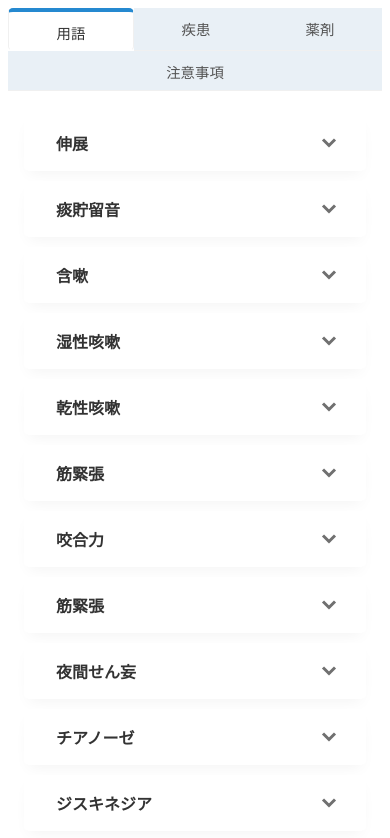
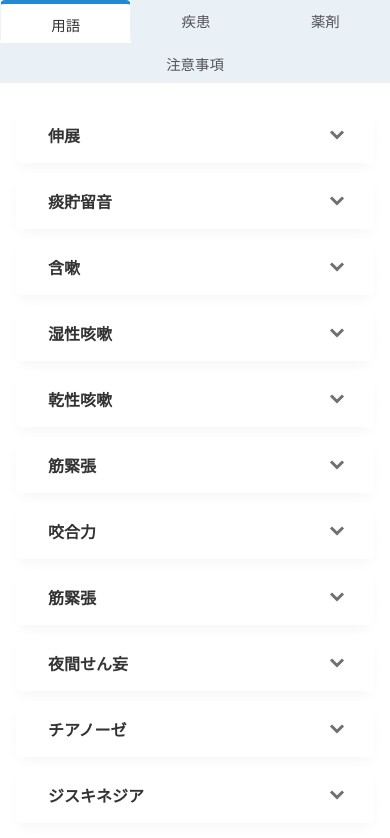
Before and after one commit to Syou-12/Work, a plain HTML site: page index.html in a window 390 px wide. Shown: the top 838 px of the page. Drawn offline with Linux system fonts and the light colour scheme.

Commit message:
Add files via upload

```diff
--- a/CSS/style.css
+++ b/CSS/style.css
@@ -1,3 +1,5 @@
+@charset "utf-8";
+
 /* タブ */
 .tab-1 {
     display: flex;
@@ -172,3 +174,11 @@ main {
     transform: none;
     opacity: 1;
 }
+
+@media screen and (max-width: 767px) {
+    body {
+        margin: 0 auto;
+        overflow-x: hidden;
+
+    }
+}
--- a/index.html
+++ b/index.html
@@ -4,7 +4,7 @@
 <head>
     <meta charset="UTF-8">
     <meta name="viewport" content="width=device-width, initial-scale=1.0">
-    <link rel="stylesheet" href="./css/style.css">
+    <link rel="stylesheet" href="./CSS/style.css">
     <title>Document</title>
 </head>
 
```
